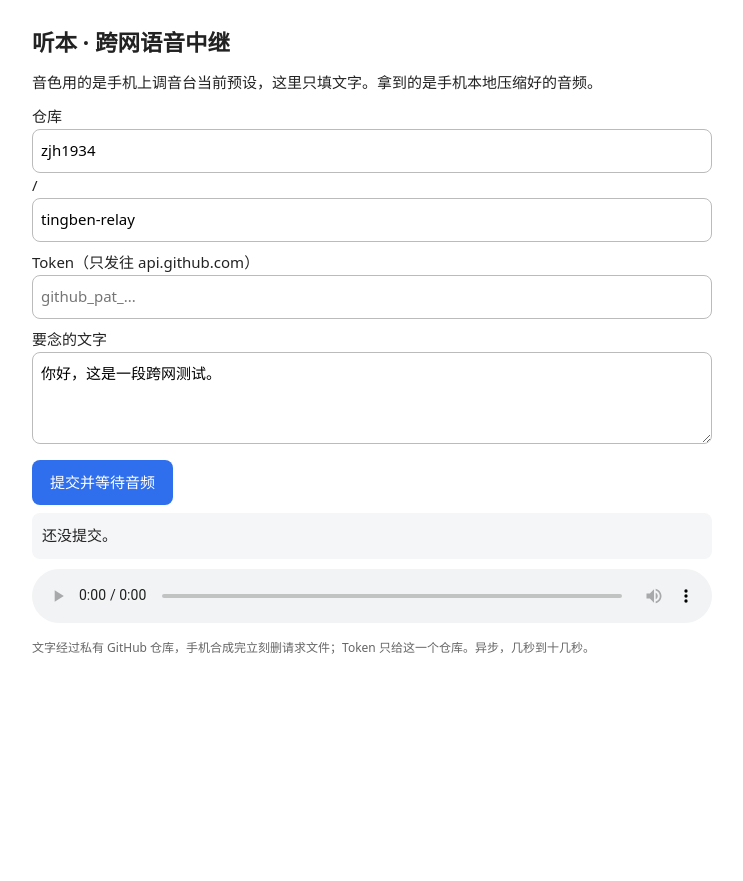
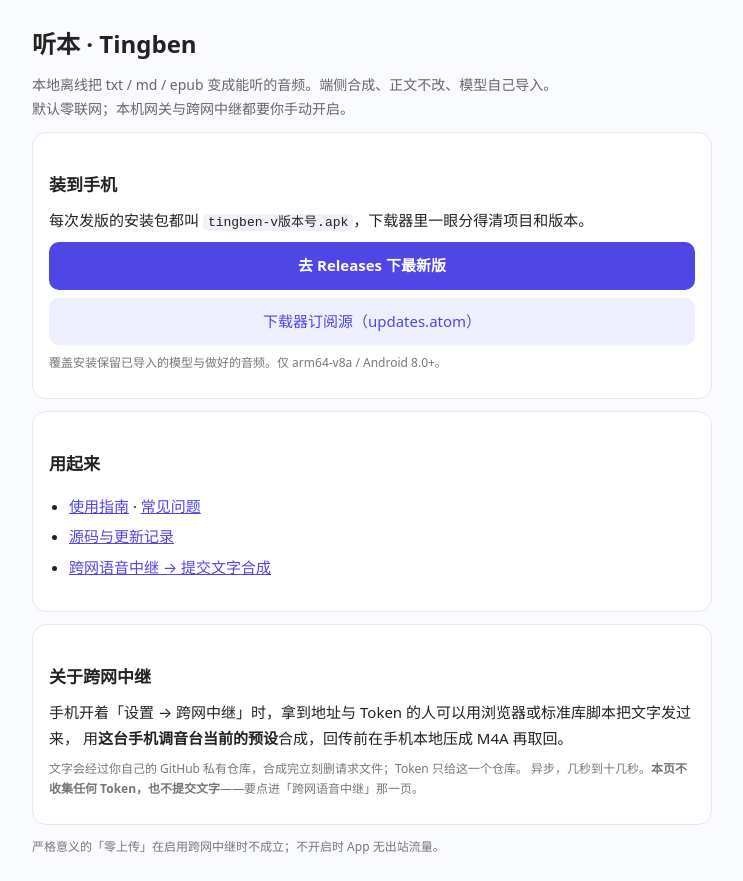
Before and after one commit to zjh1934/ting-ben-apk, a plain HTML site: page docs/index.html in a window 1280 px wide. Shown: the whole page, without its empty margins (268-1011 px from the left). Before the commit the page ends 800 px from the top, so only its background shows below. Drawn offline with Linux system fonts and the light colour scheme.

Commit message:
pages: R392 首页与中继页分开，README 说明真值来源

```diff
--- a/docs/index.html
+++ b/docs/index.html
@@ -1,65 +1,42 @@
 <!doctype html><html lang="zh-CN"><head><meta charset="utf-8">
 <meta name="viewport" content="width=device-width,initial-scale=1">
-<title>听本 · 跨网语音中继</title>
-<style>body{font:15px/1.7 system-ui,sans-serif;max-width:680px;margin:24px auto;padding:0 16px;color:#222}
-h2{margin-bottom:4px}p{margin:8px 0}input,textarea,button{font:inherit;box-sizing:border-box}
-input,textarea{width:100%;padding:8px;border:1px solid #bbb;border-radius:8px}
-textarea{height:92px}button{padding:10px 18px;border:0;border-radius:8px;background:#2f6fed;color:#fff;cursor:pointer}
-button:disabled{background:#999}#s{white-space:pre-wrap;background:#f5f6f8;padding:10px;border-radius:8px;min-height:24px}
-audio{width:100%;margin-top:10px}.note{font-size:12px;color:#666}a{color:#2f6fed}</style></head>
+<title>听本 · 安装包与更新</title>
+<style>body{font:15px/1.7 system-ui,-apple-system,sans-serif;max-width:680px;margin:24px auto;padding:0 16px;color:#222;background:#fafbfe}
+h1{font-size:24px;margin:0 0 4px}h2{font-size:17px;margin:22px 0 8px}p{margin:8px 0}.sub{color:#666;font-size:14px}
+.card{background:#fff;border:1px solid #e5e7f0;border-radius:14px;padding:16px;margin:12px 0}
+a.btn{display:block;text-decoration:none;color:#fff;background:#4f46e5;border-radius:10px;padding:11px 14px;margin:8px 0;text-align:center;font-weight:600}
+a.btn.alt{background:#eef0ff;color:#4f46e5;font-weight:500}a{color:#4f46e5}
+code{background:#f1f2f8;border-radius:5px;padding:1px 5px;font-size:13px}.note{font-size:12px;color:#777}
+ul{padding-left:20px}li{margin:5px 0}</style></head>
 <body>
-<h2>听本 · 跨网语音中继</h2>
-<p>音色用的是手机上调音台当前预设，这里只填文字。拿到的是手机本地压缩好的音频。</p>
-<p>仓库 <input id="o" value="zjh1934"> / <input id="r" value="tingben-relay"></p>
-<p>Token（只发往 api.github.com）<input id="k" type="password" placeholder="github_pat_..."></p>
-<p>要念的文字<textarea id="t">你好，这是一段跨网测试。</textarea></p>
-<p><button id="b" onclick="go()">提交并等待音频</button> &nbsp; <a id="dl" download="tingben.m4a" style="display:none">下载音频</a></p>
-<div id="s">还没提交。</div>
-<audio id="a" controls></audio>
-<p class="note">文字经过私有 GitHub 仓库，手机合成完立刻删请求文件；Token 只给这一个仓库。异步，几秒到十几秒。</p>
-<script>
-const $=id=>document.getElementById(id);
-const API=()=> 'https://api.github.com/repos/'+$('o').value.trim()+'/'+$('r').value.trim();
-const H=()=>({'Authorization':'Bearer '+$('k').value.trim(),'Accept':'application/vnd.github+json',
- 'X-GitHub-Api-Version':'2022-11-28','Content-Type':'application/json'});
-const b64=s=>btoa(unescape(encodeURIComponent(s)));
-const un64=s=>decodeURIComponent(escape(atob(s.replace(/\s/g,''))));
-async function req(m,p,body,accept){const hh=H();if(accept)hh.Accept=accept;const r=await fetch(API()+p,{method:m,headers:hh,body:body?JSON.stringify(body):undefined});
- const ct=r.headers.get('Content-Type')||'';const d=ct.includes('json')?await r.json():await r.arrayBuffer();
- if(!r.ok)throw new Error((d.message||('HTTP '+r.status))+'');return {status:r.status,data:d};}
-function uuid(){return [...crypto.getRandomValues(new Uint8Array(8))].map(x=>x.toString(16).padStart(2,'0')).join('')}
-async function go(){
- const b=$('b');b.disabled=true;const txt=$('t').value;if(!txt.trim()){$('s').textContent='先填文字';b.disabled=false;return;}
- if(!$('k').value.trim()){$('s').textContent='先填 Token';b.disabled=false;return;}
- const id=uuid(),qp='queue/'+id+'.json';
- try{
-  $('s').textContent='提交中…（'+txt.length+' 字，正文不回显）';
-  await req('PUT','/contents/'+qp,{message:'relay: 提交合成请求',content:b64(JSON.stringify({v:1,text:txt})),branch:'main'});
-  $('s').textContent='已提交，等手机来取…（手机要开着「设置 → 跨网中继」）';
-  const deadline=Date.now()+600000;
-  while(Date.now()<deadline){
-   await new Promise(r=>setTimeout(r,3000));
-   let st;try{st=await req('GET','/contents/status/'+id+'.json?ref=main')}catch(e){continue}
-   if(!st.data||!st.data.content)continue;
-   const j=JSON.parse(un64(st.data.content));
-   if(j.state==='failed')throw new Error('手机侧合成失败：'+(j.reason||'无原因'));
-   if(j.state!=='done')continue;
-   $('s').textContent='手机合成并压缩好了，正在取回…';
-   let raw;
-   try{const a=await req('GET','/contents/'+j.audio+'?ref=main');
-       if(!a.data.content)throw new Error('文件超过 1MB，改走 blob');
-       raw=Uint8Array.from(atob(a.data.content.replace(/\s/g,'')),c=>c.charCodeAt(0));
-   }catch(e){
-       const a=await req('GET','/git/blobs/'+(j.sha||''),null,'application/vnd.github.raw');
-       raw=new Uint8Array(a.data);
-   }
-   const blob=new Blob([raw],{type:j.format==='wav'?'audio/wav':'audio/mp4'});
-   const u=URL.createObjectURL(blob);$('a').src=u;$('a').play();
-   const dl=$('dl');dl.href=u;dl.style.display='inline';dl.download='tingben.'+(j.format||'m4a');
-   $('s').textContent='好了 · '+raw.length+' 字节 · 格式='+(j.format||'m4a');
-   b.disabled=false;return;
-  }
-  throw new Error('等超时了：手机没开中继或没连上 api.github.com');
- }catch(e){$('s').textContent='没成：'+e.message;b.disabled=false;}
-}
-</script></body></html>
+<h1>听本 · Tingben</h1>
+<p class="sub">本地离线把 txt / md / epub 变成能听的音频。端侧合成、正文不改、模型自己导入。<br>
+默认零联网；本机网关与跨网中继都要你手动开启。</p>
+
+<div class="card">
+<h2>装到手机</h2>
+<p>每次发版的安装包都叫 <code>tingben-v版本号.apk</code>，下载器里一眼分得清项目和版本。</p>
+<a class="btn" href="https://github.com/zjh1934/tingben/releases/latest">去 Releases 下最新版</a>
+<a class="btn alt" href="updates.atom">下载器订阅源（updates.atom）</a>
+<p class="note">覆盖安装保留已导入的模型与做好的音频。仅 arm64-v8a / Android 8.0+。</p>
+</div>
+
+<div class="card">
+<h2>用起来</h2>
+<ul>
+<li><a href="https://github.com/zjh1934/tingben/blob/main/docs/使用指南.md">使用指南</a> · <a href="https://github.com/zjh1934/tingben/blob/main/docs/FAQ.md">常见问题</a></li>
+<li><a href="https://github.com/zjh1934/tingben">源码与更新记录</a></li>
+<li><a href="relay.html">跨网语音中继 → 提交文字合成</a></li>
+</ul>
+</div>
+
+<div class="card">
+<h2>关于跨网中继</h2>
+<p>手机开着「设置 → 跨网中继」时，拿到地址与 Token 的人可以用浏览器或标准库脚本把文字发过来，
+用<b>这台手机调音台当前的预设</b>合成，回传前在手机本地压成 M4A 再取回。</p>
+<p class="note">文字会经过你自己的 GitHub 私有仓库，合成完立刻删请求文件；Token 只给这一个仓库。
+异步，几秒到十几秒。<b>本页不收集任何 Token，也不提交文字</b>——要点进「跨网语音中继」那一页。</p>
+</div>
+
+<p class="note">严格意义的「零上传」在启用跨网中继时不成立；不开启时 App 无出站流量。</p>
+</body></html>
```
Also changed, not shown: docs/relay.html (+6 -4 lines), 1 other file.
